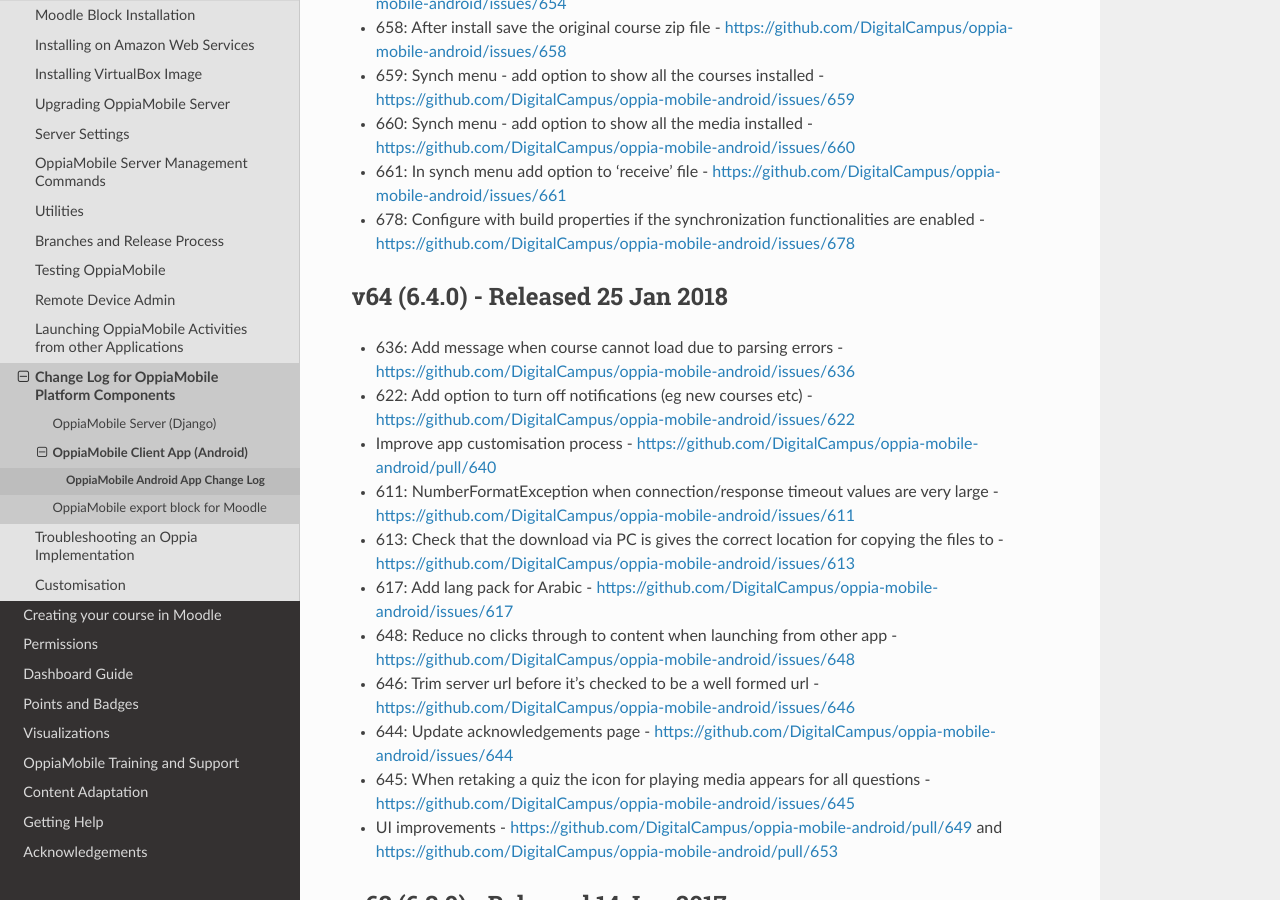
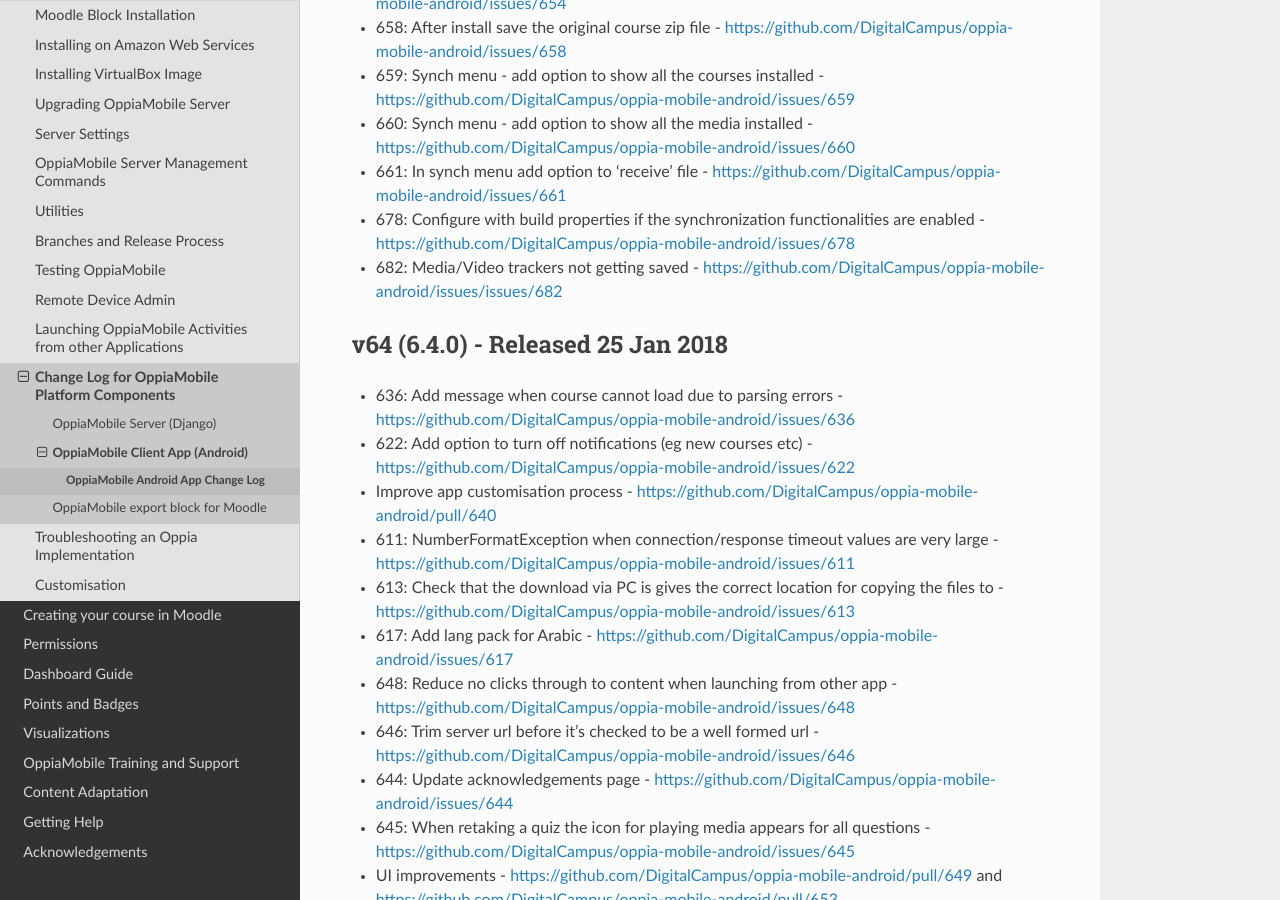
Before and after one commit to DigitalCampus/django-oppia, a Sphinx documentation site: the page built from docs/dev/changelog_android.rst, in a window 1280 px wide and 900 px high, scrolled down 608 px. Built offline with Sphinx 7.4.7 and the Read the Docs theme 2.0.0, drawn with Linux system fonts in a browser that asks for light colours; the version number is read from the project's files by our own code.

Commit message:
update docs

```diff
--- a/docs/dev/changelog_android.rst
+++ b/docs/dev/changelog_android.rst
@@ -20,6 +20,7 @@
 * 660: Synch menu - add option to show all the media installed - https://github.com/DigitalCampus/oppia-mobile-android/issues/660
 * 661: In synch menu add option to 'receive' file - https://github.com/DigitalCampus/oppia-mobile-android/issues/661
 * 678: Configure with build properties if the synchronization functionalities are enabled - https://github.com/DigitalCampus/oppia-mobile-android/issues/678
+* 682: Media/Video trackers not getting saved - https://github.com/DigitalCampus/oppia-mobile-android/issues/issues/682
 
 .. _appv64:
 
--- a/docs/dev/changelog_server.rst
+++ b/docs/dev/changelog_server.rst
@@ -24,6 +24,8 @@
 * 467: Add option to highlight if dev server - https://github.com/DigitalCampus/django-oppia/issues/467
 * 465: Activity upload - show message if user is not found - https://github.com/DigitalCampus/django-oppia/issues/issues/465
 * 445: Add points info from module.xml into db when course uploaded - https://github.com/DigitalCampus/django-oppia/issues/issues/445
+
+
 
 .. _serverv0.10.0:
 
```
